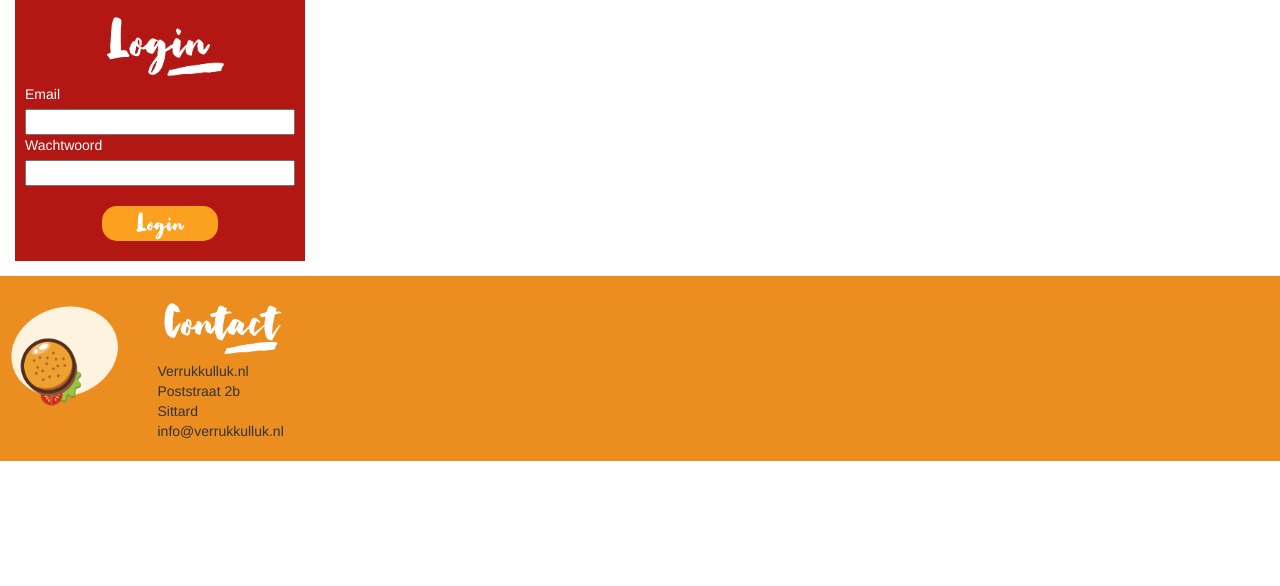
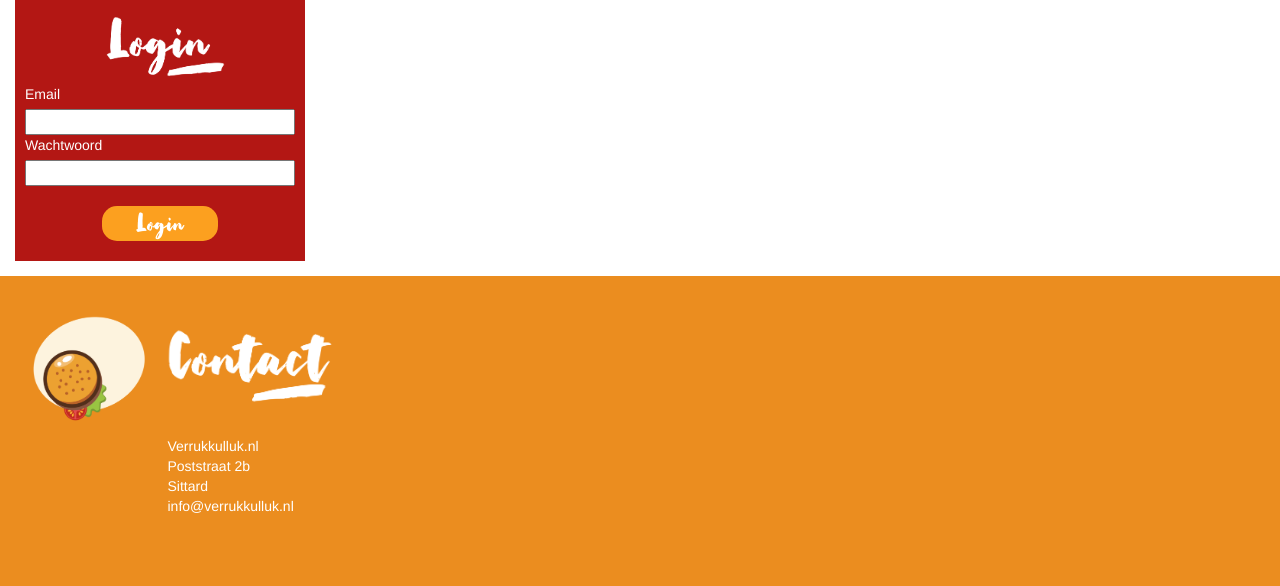
Before and after one commit to TizianoVotano/educom-verrukkulluk, a PHP site: page / in a window 1280 px wide. Shown: the part 1204-1790 px from the top of the page. Before the commit the page ends 1665 px from the top, so only its background shows below. Run offline with PHP 8.4, Linux system fonts and the light colour scheme; data comes from the database, SQL or seed files in the repository; some libraries are stand-ins or nearby versions.

Commit message:
Footer (#26)

```diff
--- a/assets/css/main.css
+++ b/assets/css/main.css
@@ -204,21 +204,39 @@ aside img {
 }
 
 /* Footer */
+
 .footer {
     background-color: var(--darker-orange);
     display: grid;
-    grid-template-columns: auto 1fr;
-    gap: 20px;
-}
-
-.footer img {
-    width: 130px;
+    grid-template-columns: 0.1fr 1fr;
+    color: white;
+    padding: 30px;padding-bottom: 60px;
+    gap: 10px;
+    justify-content: space-around;
 }
 
 .footer .logo {
     grid-column: 1;
+    grid-row: 1;
+    min-width: 120px;
 }
 
+.footer img {
+    padding: 0px;
+}
 .footer p {
     margin: 0px;
 }
+
+.contact-logo {
+    grid-row: 1;
+    grid-column: 2;
+    width: 180px;
+    align-self: center;
+}
+
+.contact-info {
+    grid-column: 2;
+    grid-row: 2;
+    font-size: 14px;
+}
--- a/templates/main.html.twig
+++ b/templates/main.html.twig
@@ -66,8 +66,8 @@
 
     <footer class="footer row">
             <img class="logo" src="assets\img\verrukkulluk-pay-off.png" />
-            <div class="">
-                <img src="assets\img\verrukkulluk-contact.png" />
+            <img class="contact-logo" src="assets\img\verrukkulluk-contact.png" />
+            <div class="contact-info">
                 <p>Verrukkulluk.nl</p>
                 <p>Poststraat 2b</p>
                 <p>Sittard</p>
```
